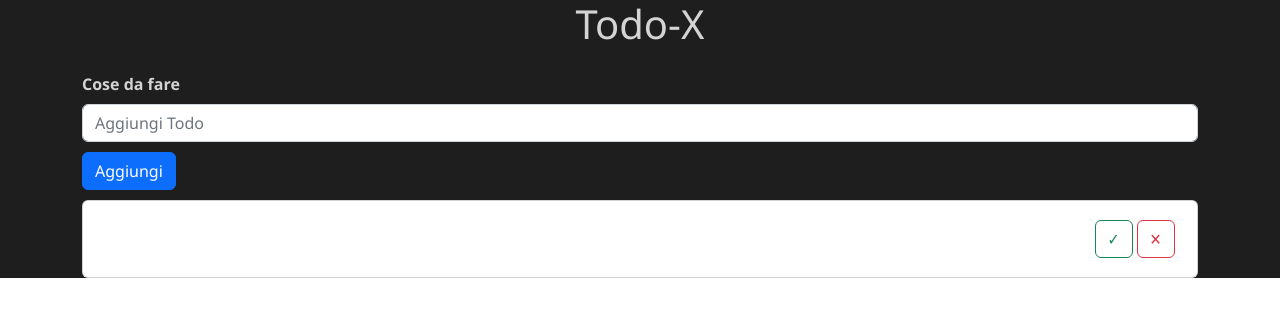
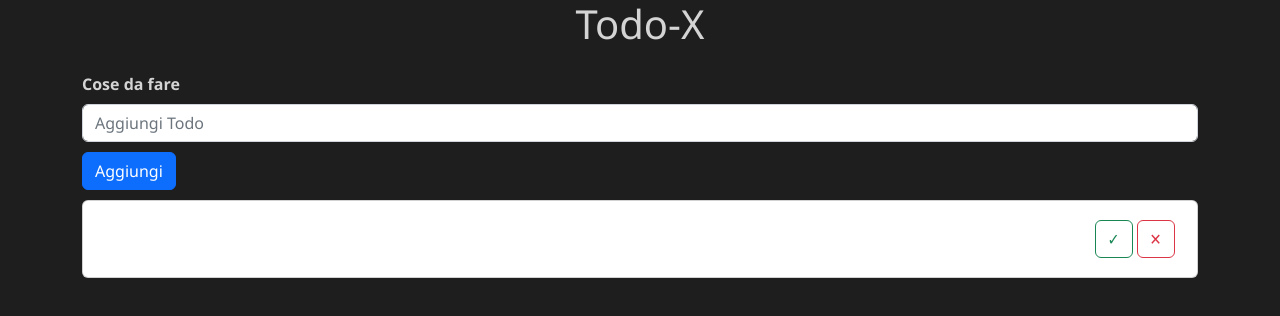
Before and after one commit to gidixi/todox, a React (Create React App) app: page / in a window 1280 px wide. Shown: the top 316 px of the page. Built offline with nearby package versions, Linux system fonts and the light colour scheme.

Commit message:
modifica colori

```diff
--- a/src/App.css
+++ b/src/App.css
@@ -5,16 +5,13 @@
 }
 */
 
-.body{
-  background-color: #1e1e1e;
-}
 
 .app {
   font-family: 'Segoe UI', Tahoma, Geneva, Verdana, sans-serif;
   background-color: #1e1e1e;
   color: #d4d4d4;
   line-height: 1.5;
-  max-height: 100%;
+  /*max-height: 100%;*/
 }
 
 
--- a/src/index.css
+++ b/src/index.css
@@ -11,3 +11,7 @@ code {
   font-family: source-code-pro, Menlo, Monaco, Consolas, 'Courier New',
     monospace;
 }
+
+body > #root > div {
+  height: 100vh;
+}
```
Also changed, not shown: src/logo.svg (deleted).
